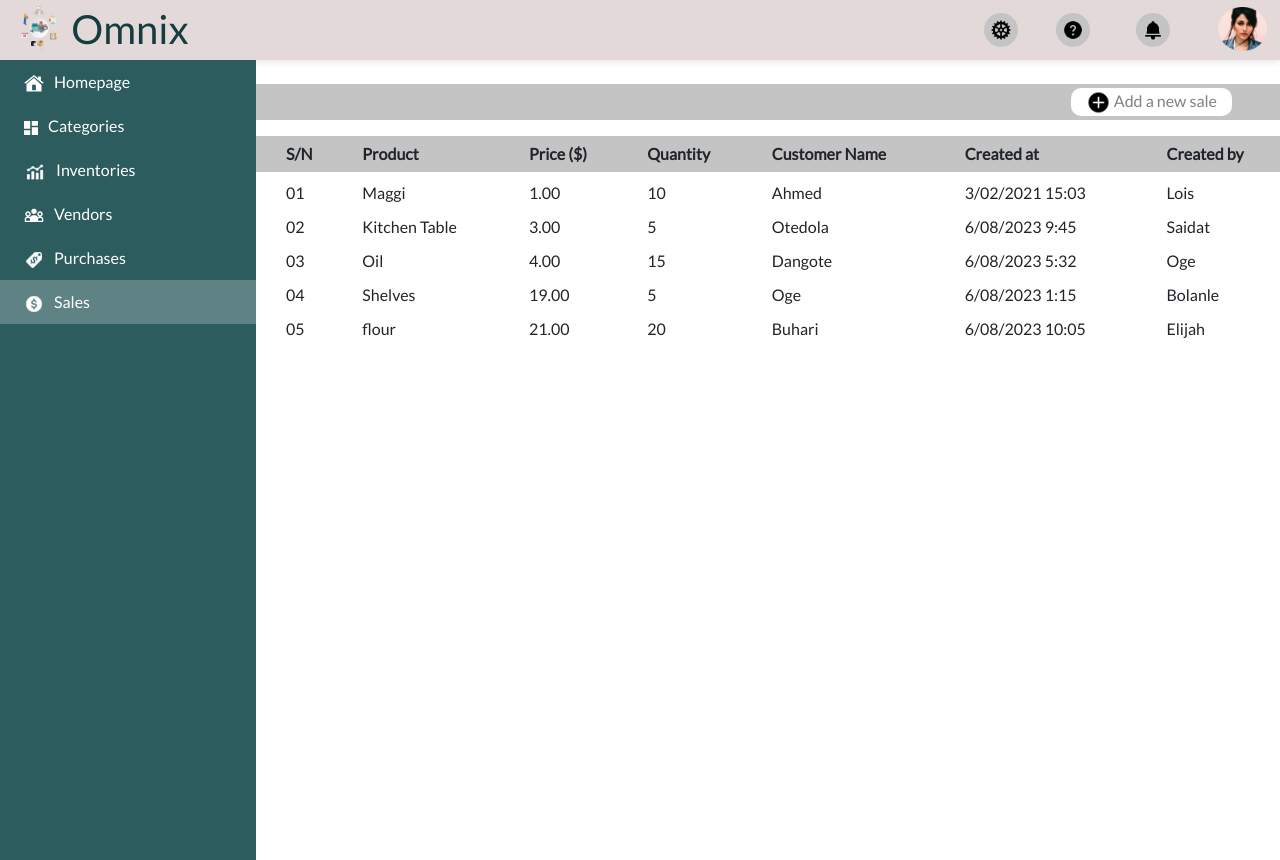
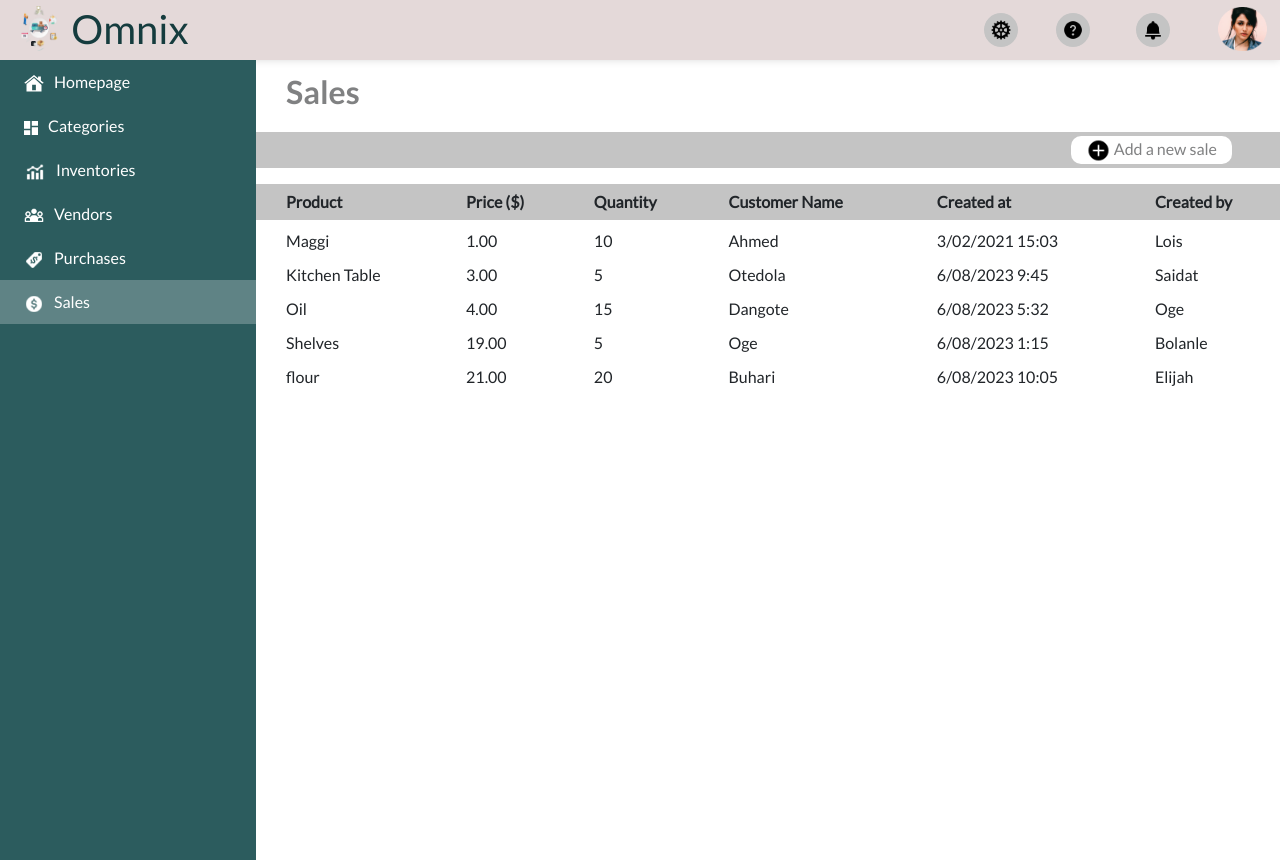
Before and after one commit to Dufuna-CodeCamp/Dufuna-Fem-Hackathon-Team3, a React (Create React App) app in the folder ims_app/: page /sales in a window 1280 px wide. Built offline with nearby package versions, Linux system fonts and the light colour scheme.

Commit message:
Updated changes on sales page

```diff
--- a/ims_app/src/components/screens/purchases/AddPurchase.js
+++ b/ims_app/src/components/screens/purchases/AddPurchase.js
@@ -22,8 +22,8 @@ class AddPurchase extends Component {
         this.setState({[event.target.name]: event.target.value})
     }
     handleFormSubmit = () => {
-        if (this.state.inventory === '' || this.state.price === '' || this.state.quantity === '' || this.state.vendor === '') {
-            alert('please enter product name, price, quantity purchased and name of vendor');
+        if (this.state.inventory === '' || this.state.price === '' || this.state.quantity === '' ) {
+            alert('please enter product name, price and quantity purchased');
             return;
         }
         this.props.handleFormSubmit(this.state);
@@ -71,12 +71,6 @@ class AddPurchase extends Component {
                     value={this.state.vendor}
                     handleChange={this.handleInputChange}
                     />
-                    {/* <Input
-                    name="createdDate"
-                    type= "date"
-                    value={this.state.createdDate}
-                    handleChange={this.handleInputChange}
-                    /> */}
                     <Input
                     name="createdBy"
                     type= "text"
--- a/ims_app/src/components/screens/sales/AddSale.js
+++ b/ims_app/src/components/screens/sales/AddSale.js
@@ -9,12 +9,12 @@ class AddSale extends Component {
         super(props);
 
         this.state = {
-            product: this.props.type === 'edit' ? this.props.item.name : "",
-            price: this.props.type === 'edit' ? this.props.item.amount : "",
-            quantity: this.props.type === 'edit' ? this.props.item.quantity : "",
-            customerName: this.props.type === 'edit' ? this.props.item.customerName : "",
-            createdAt: this.props.type === 'edit' ? this.props.item.createdAt : "",
-            createdBy: this.props.type === 'edit' ? this.props.item.createdBy : ""
+            product: "",
+            price: "",
+            quantity: "",
+            customerName: "",
+            createdAt: "",
+            createdBy: ""
         }
     }
 
@@ -23,7 +23,7 @@ class AddSale extends Component {
     }
     handleFormSubmit = () => {
         if (this.state.product === '' || this.state.amount === '' || this.state.quantity === '') {
-            alert('please enter at least Product name, the price and quantity sold');
+            alert('please enter at least product name, the price and quantity sold');
             return;
         }
         this.props.handleFormSubmit(this.state);
@@ -87,7 +87,7 @@ class AddSale extends Component {
                     <Button
                         name="Cancel"
                         style={{ backgroundColor: 'gray' }}
-                        action={this.handleClearForm}
+                        action={this.props.closeForm}
                     />
                     <Button
                         name="Save"
--- a/ims_app/src/components/screens/sales/sales.js
+++ b/ims_app/src/components/screens/sales/sales.js
@@ -21,25 +21,52 @@ class Sales extends Component {
                 {"name" : "Shelves", "quantity": "5", "customerName": "Oge", "createdBy": "Bolanle", "createdAt" : "6/08/2023 1:15","amount" : "19.00"},
                 {"name" : "flour", "quantity": "20", "customerName": "Buhari", "createdBy": "Elijah", "createdAt" : "6/08/2023 10:05", "amount" : "21.00"},
             ],
-            selectedItem : ""
+            isListPage: true,
+            isAddPage: false
         }
     }
 
-    setSelectedItem= (val) => {
-        this.setState({selectedItem: val.name},
-            alert(`${val.name} was clicked`)
-        );
+    showListPage = () => {
+        this.setState({ isListPage: true, isAddPage: false })
+    }
+
+    showAddPage = () => {
+        this.setState({ isListPage: false, isAddPage: true })
+    }
+    createdAt = () => {
+        Date();
+    }
+    handleFormSubmit = (val) => {
+        let sale = {
+            name: val.product,
+            amount: val.amount,
+            quantity: val.quantity,
+            customerName: val.customerName,
+            createdAt: this.createdAt(),
+            createdBy: val.createdBy
+        };
+        this.setState(
+            {
+                sales: [...this.state.sales, sale]
+            }
+        )
+        this.setState({
+            isListPage: true, isAddPage: false
+        });
     }
 
     render() {
         return (
             <Section
+                mainTitle='Sales'
                 title='sale'
-                addButtonTitle='Add a new sale'
-                isListPage
-                addSerialNumber
+                isListPage={this.state.isListPage}
+                isAddPage={this.state.isAddPage}
+                onAddBtnClick={this.showAddPage}
                 headers={this.state.headers}
                 items={this.state.sales}
+                onCloseForm={this.showListPage}
+                handleFormSubmit={this.handleFormSubmit}
             />
         );
     }
```
